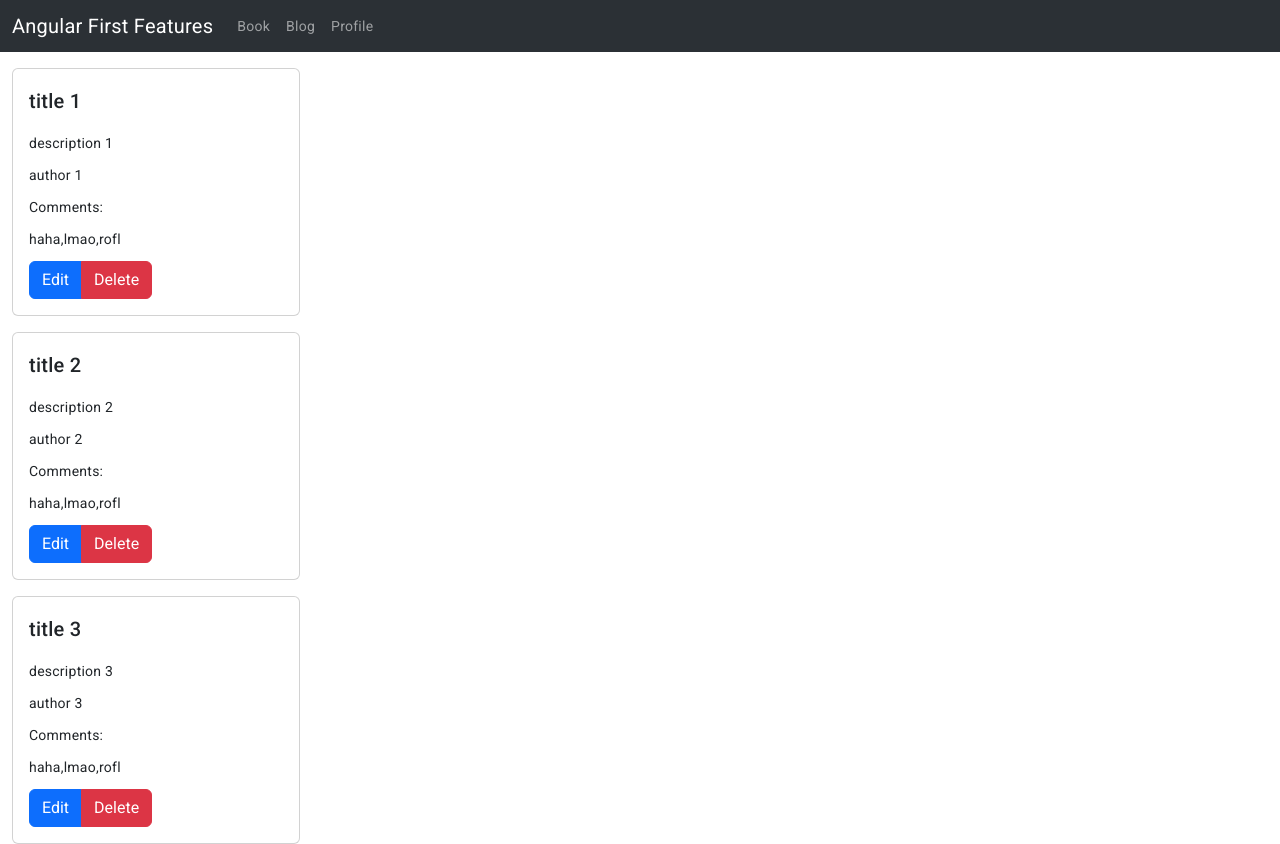
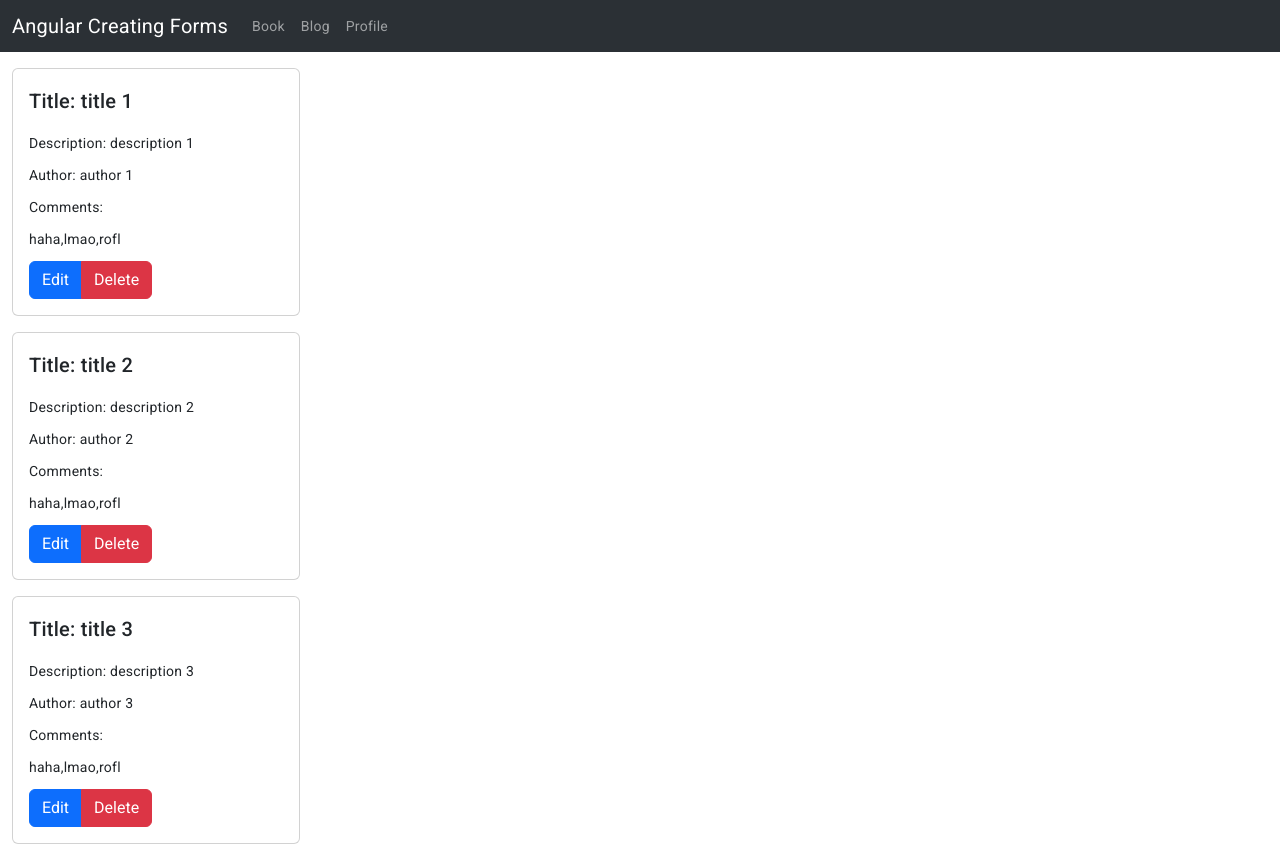
Before and after one commit to daryyyyl/angular-creating-forms, an Angular app: page /blog in a window 1280 px wide. Built offline with nearby package versions, Linux system fonts and the light colour scheme.

Commit message:
clean up

```diff
--- a/src/app/modules/blog/components/blog-item.component.html
+++ b/src/app/modules/blog/components/blog-item.component.html
@@ -1,6 +1,6 @@
-<h2 class="card-title">{{blog?.title}}</h2>
-<p class="card-text">{{blog?.description}}</p>
-<p class="card-text">{{blog?.author}}</p>
+<h2 class="card-title">Title: {{blog?.title}}</h2>
+<p class="card-text">Description: {{blog?.description}}</p>
+<p class="card-text">Author: {{blog?.author}}</p>
 <p class="card-text">Comments:</p>
 <p class="card-text">{{blog?.comments}}</p>
 <div class="btn-group">
--- a/src/app/modules/book/components/book-item.component.html
+++ b/src/app/modules/book/components/book-item.component.html
@@ -1,7 +1,7 @@
-<h2 class="card-title">{{book?.name}}</h2>
+<h2 class="card-title">Name: {{book?.name}}</h2>
 <p class="card-text">Authors:</p>
 <p class="card-text">{{book?.authors}}</p>
-<p class="card-text">{{book?.isbn}}</p>
+<p class="card-text">ISBN: {{book?.isbn}}</p>
 <div class="btn-group">
     <button routerLink="form" class="btn btn-primary">Edit</button>
     <button routerLink="form" class="btn btn-danger">Delete</button>
--- a/src/app/shared/components/header/header.component.html
+++ b/src/app/shared/components/header/header.component.html
@@ -1,6 +1,6 @@
 <nav class="navbar navbar-expand-lg bg-body-tertiary" data-bs-theme="dark">
     <div class="container-fluid">
-        <a class="navbar-brand" href="">Angular First Features</a>
+        <a class="navbar-brand" href="">Angular Creating Forms</a>
         <button class="navbar-toggler" type="button" data-bs-toggle="collapse" data-bs-target="#navbarNavAltMarkup"
             aria-controls="navbarNavAltMarkup" aria-expanded="false" aria-label="Toggle navigation">
             <span class="navbar-toggler-icon"></span>
```
